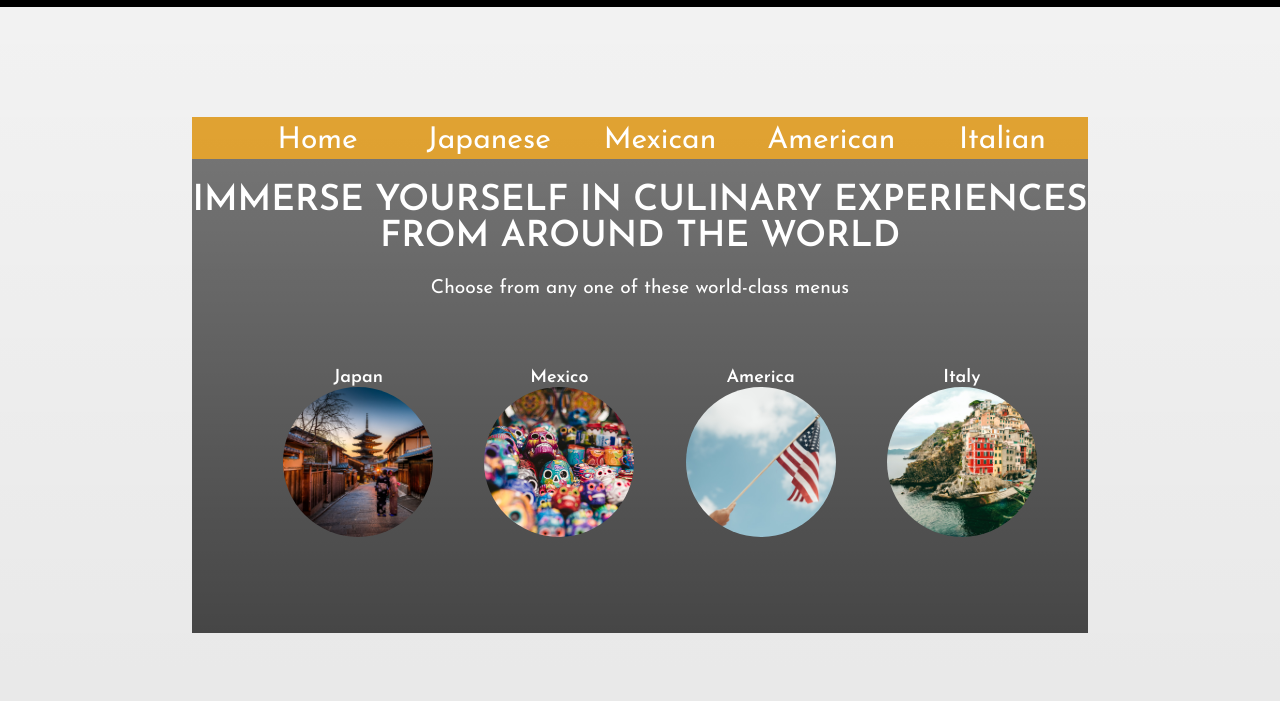
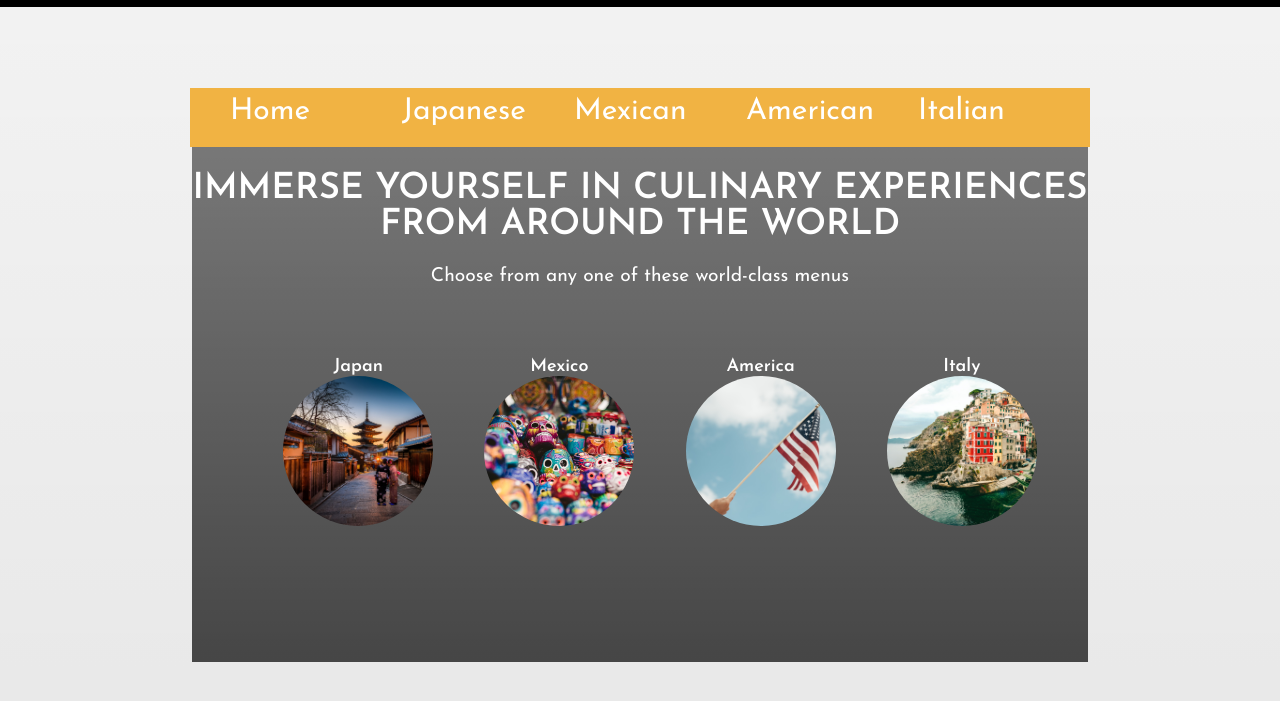
Before and after one commit to RenGVZ/js-Restaurant, a website built with webpack: page dist/index.html in a window 1280 px wide. Both pictures are taken after a click on the item "Home". Shown: the part 59-760 px from the top of the page. Built offline with nearby package versions, Linux system fonts and the light colour scheme; files whose address does not match are found by name.

Commit message:
fixed the multiple-generated html issue

```diff
--- a/src/homeTab.js
+++ b/src/homeTab.js
@@ -3,8 +3,9 @@ export const homeTab = () => {
   const box = document.getElementById('bxxx');
 
   const homeHeader = document.createElement('h1');
+  const text = document.createTextNode('IMMERSE YOURSELF IN CULINARY EXPERIENCES FROM AROUND THE WORLD');
   homeHeader.classList.add('header');
-  homeHeader.textContent = 'IMMERSE YOURSELF IN CULINARY EXPERIENCES FROM AROUND THE WORLD';
+  homeHeader.appendChild(text);
 
   const para = document.createElement('p');
   para.classList.add('para');
@@ -28,5 +29,4 @@ export const homeTab = () => {
   `
 
   box.append(homeHeader, para, images);
-
 }
--- a/src/index.js
+++ b/src/index.js
@@ -22,9 +22,10 @@ const tabSelect = () => {
   const tabs = document.querySelectorAll('.tabs');
   tabs.forEach(tab => {
     tab.addEventListener('click', (e) => {
+      clearFields();
       let tabId = e.target.id;
-      clearFields();
       displayTabContent(tabId);
+      // clearFields();
     })
   })
 }
@@ -32,20 +33,20 @@ const tabSelect = () => {
 tabSelect();
 
 const clearFields = () => {
-  const h1 = document.querySelector('.header');
+  const div = document.getElementById('bxxx')
+  const h1 = document.querySelector('.header')
   const para = document.querySelector('.para');
   const ul = document.querySelector('.countries-ul');
-  h1.remove();
-  para.remove();
-  ul.remove();
+  div.innerHTML = ''
+//   ul.innerHTML = '';
 }
 
 const displayTabContent = (tabId) => {
+  // clearFields();
   (tabId === 'home') ? homeTab() :
   (tabId === 'japanese') ?  japaneseTab() :
   (tabId === 'mexican') ? mexicanTab() :
   (tabId === 'american') ? americanTab() :
   (tabId === 'italian') ? italianTab() :
-  null
-  tabSelect();
-}
+  console.log('djbekd');
+};
--- a/src/style.css
+++ b/src/style.css
@@ -49,6 +49,7 @@ a:link:active, a:visited:active {
   display: flex;
   align-items: center;
   justify-content: center;
+  flex-direction: column;
 }
 
 .box {
@@ -77,6 +78,7 @@ a:link:active, a:visited:active {
   background-color: #f1a927db;
   margin: 0;
   height: 8%;
+  width: 67.2%;
 }
 
 .tabs {
@@ -149,7 +151,7 @@ a:link:active, a:visited:active {
   background-color: #D99B2A;
   padding: 2px;
   width: 200px;
-  height: 320px;
+  height: 350px;
   margin: 10px;
 }
 
--- a/src/tabCreate.js
+++ b/src/tabCreate.js
@@ -1,7 +1,7 @@
 // STEP 2
 export const tabCreate = () => {
   const box = document.getElementById('bxxx');
-
+  const landing = document.querySelector('.landing');
   const tabNav = document.createElement('ul');
   tabNav.classList.add('tab-nav');
   tabNav.innerHTML = `
@@ -12,5 +12,5 @@ export const tabCreate = () => {
     <li class='tabs' id='italian'>Italian</li>
   `
 
-  box.appendChild(tabNav);
+  landing.insertBefore(tabNav, box);
 }
```
Also changed, not shown: dist/main.js, src/japaneseTab.js (line endings or trailing spaces).
